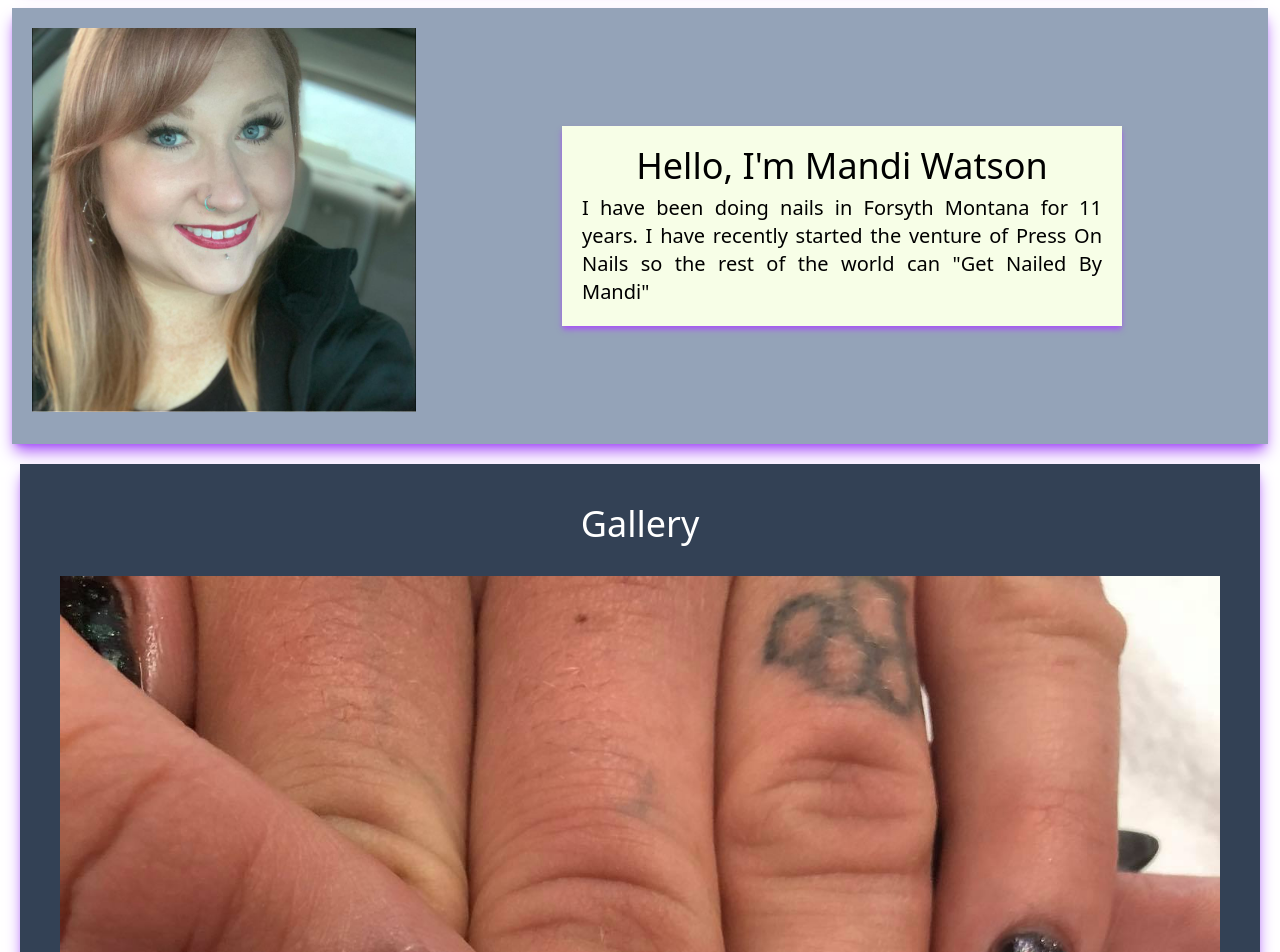
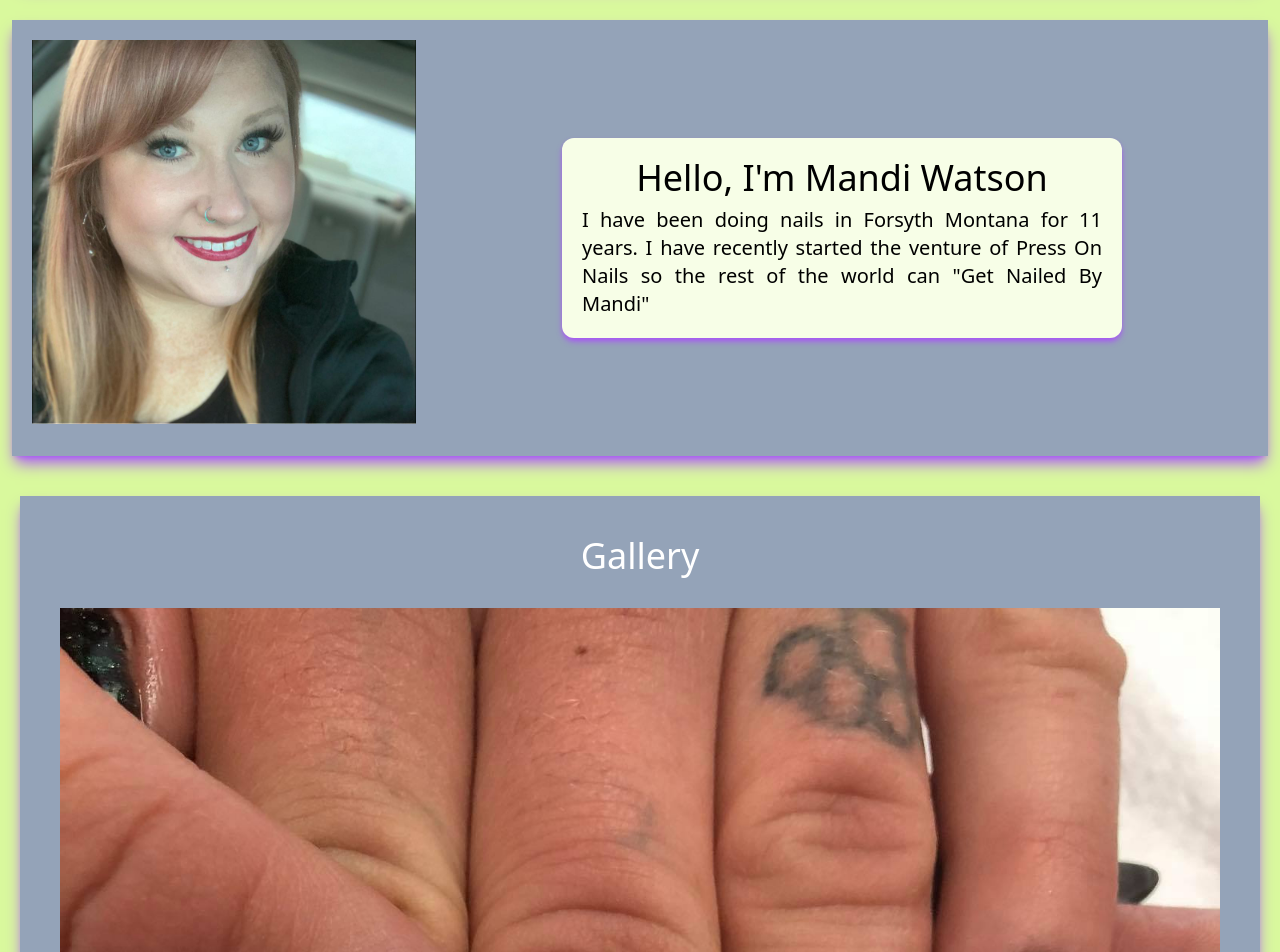
Before and after one commit to ccarver80/GetNailed, a React (Create React App) app in the folder client/: page / in a window 1280 px wide. Shown: the part 140-1092 px from the top of the page. Built offline with nearby package versions, Linux system fonts and the light colour scheme.

Commit message:
added more color

```diff
--- a/client/src/Components/Main.js
+++ b/client/src/Components/Main.js
@@ -8,13 +8,13 @@ import images from './Imgs'
 
 export default function About() {
   return (
-    <>
+    <div className=" bg-lime-200">
       <Header />
       {/* ============================== ABOUT ME ====================================== */}
 
-      <div className="lg:flex md:flex block shadow-purple-500 shadow-lg bg-slate-400 p-5 mx-3 mt-7 ">
+      <div className="lg:flex md:flex block shadow-purple-500 shadow-lg bg-slate-400 p-5 mx-3 mt-10 ">
         <img className="lg:h-96 md:h-56 mr-5 mb-3" src={Mandi} />
-        <div className="mx-auto my-auto bg-lime-50 p-5 lg:w-[35rem]  shadow-purple-500 shadow-md  text-center">
+        <div className="mx-auto my-auto bg-lime-50 p-5 lg:w-[35rem] rounded-xl shadow-purple-500 shadow-md  text-center">
           <h1 className="text-4xl mx-auto my-auto">Hello, I'm Mandi Watson</h1>
           <p className="mx-auto my-auto text-justify text-xl mt-2">
             I have been doing nails in Forsyth Montana for 11 years. I have recently started the venture of Press On Nails so the
@@ -24,16 +24,18 @@ export default function About() {
       </div>
 
       {/* ================================ Photo Gallery ======================================== */}
-        <div className="flex shadow-purple-500 shadow-lg bg-slate-700 p-10 mt-5 mx-5 ">
+        <div className="flex shadow-purple-500 shadow-lg bg-slate-400 p-10 mt-10 mx-5 ">
         <div className="mx-auto sm:w-auto w-[200px]">
         <h1 className="text-4xl text-center text-white mb-2">Gallery</h1>
         <ImageGallery items={images}  />
         </div>
         </div>
 
-        <div className="text-center h-screen bg-slate-700 mt-5 mx-5">
+
+      {/* ================================== Store =============================================== */}
+        <div className="text-center h-screen bg-slate-400 mt-10 mx-5">
           <h1 className= "text-4xl text-white">Store</h1>
         </div>
-    </>
+    </div>
   );
 }
```
